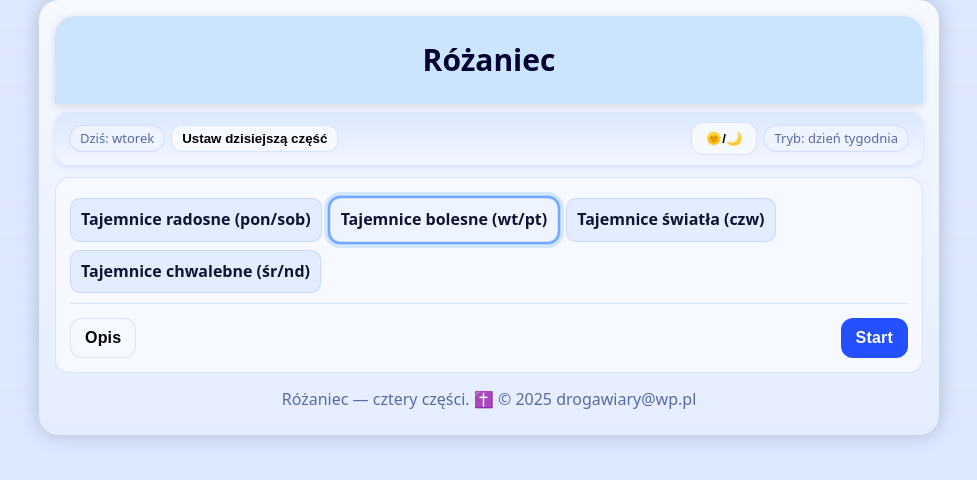
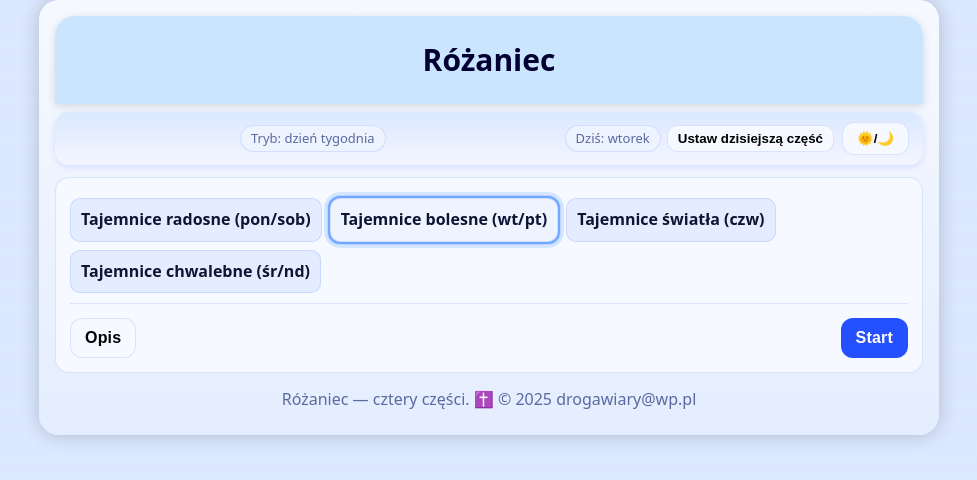
Before and after one commit to drogawiary/RC-demo, a plain HTML site: page index.html in a window 1280 px wide. Shown: the whole page, without its empty margins (151-1128 px from the left). Drawn offline with Linux system fonts and the light colour scheme.

Commit message:
Update index.html

```diff
--- a/index.html
+++ b/index.html
@@ -84,16 +84,19 @@ header.book + .topbar { gap: 8px; }
 <body>
 <div class="wrap">
   <header class="book">Różaniec</header>
-  <div class="topbar">
-    <div class="row" style="gap:6px;align-items:center;flex-wrap:wrap">
+<div class="topbar">
+  <div class="row" style="justify-content:center">
+    <span class="pill" id="modeInfo">Tryb: dzień tygodnia</span>
+  </div>
+  <div class="row" style="gap:8px;justify-content:space-between;flex-wrap:wrap">
+    <div style="display:flex;gap:6px;align-items:center;flex-wrap:wrap">
       <span class="pill" id="todayBadge">Dziś: —</span>
       <button id="applyToday" class="btnlink" type="button">Ustaw dzisiejszą część</button>
     </div>
-    <div class="row" style="gap:6px;align-items:center">
-      <button id="themeBtn" title="Tryb dzień/noc">🌞/🌙</button>
-      <span class="pill" id="modeInfo">Tryb: dzień / noc</span>
-    </div>
+    <button id="themeBtn" title="Tryb dzień/noc">🌞/🌙</button>
   </div>
+</div>
+
 
   <!-- Start -->
 <div id="startPanel" class="panel" role="region" aria-label="Wybór części różańca">
```
